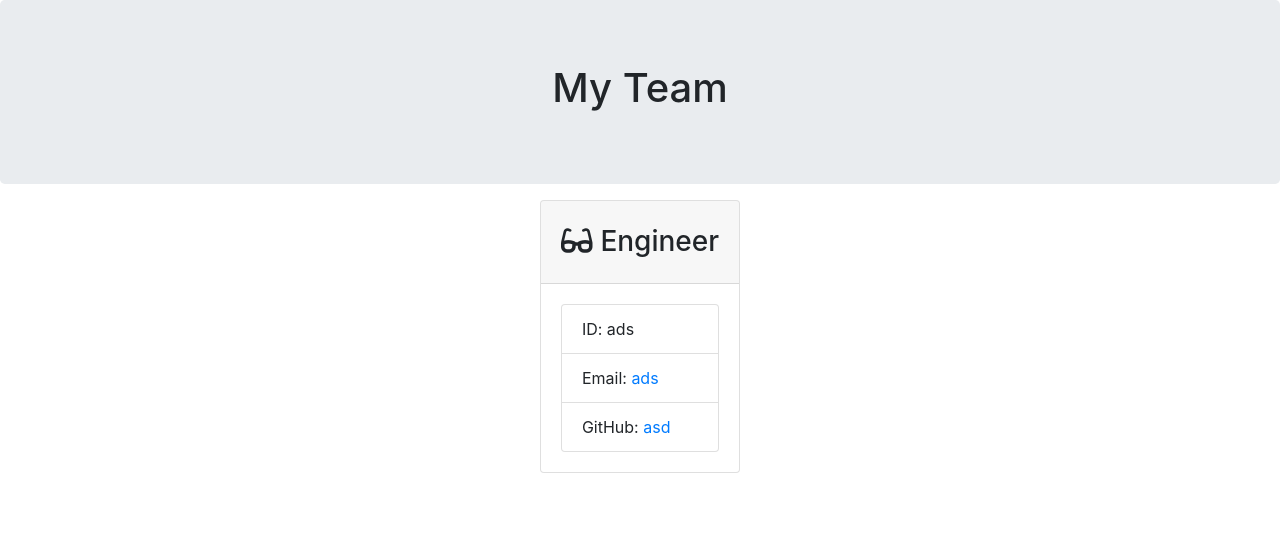
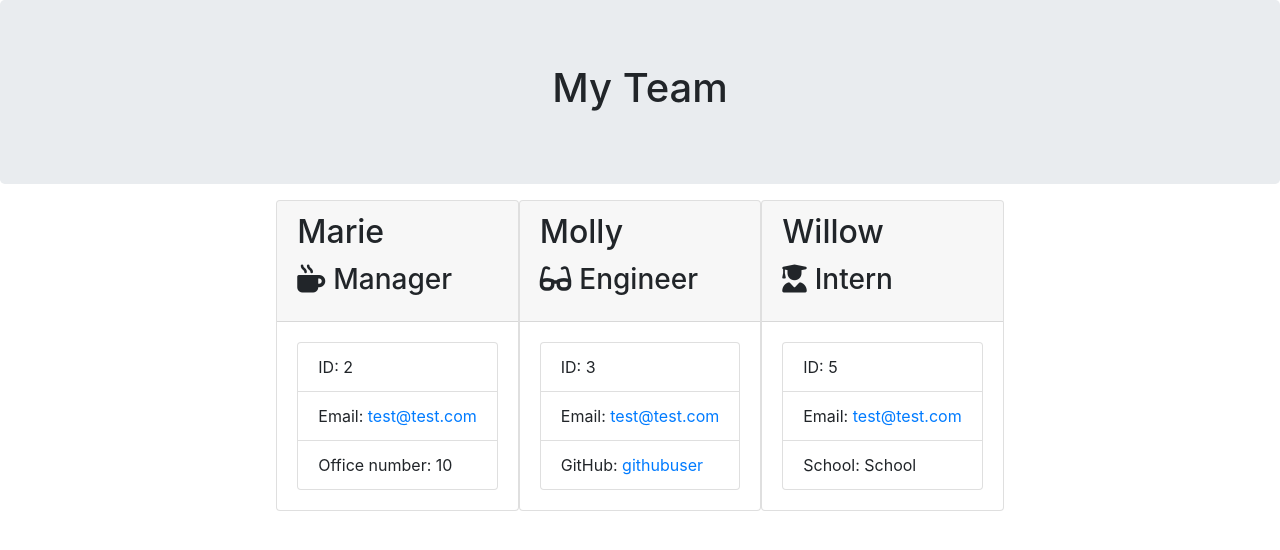
Before and after one commit to kytaylor/employee-summary, a website: page output/team.html in a window 1280 px wide. Drawn offline with nearby package versions, Linux system fonts and the light colour scheme.

```diff
--- a/output/team.html
+++ b/output/team.html
@@ -25,14 +25,40 @@
             <div class="team-area col-12 d-flex justify-content-center">
                 <div class="card employee-card">
     <div class="card-header">
-        <h2 class="card-title"></h2>
+        <h2 class="card-title">Marie</h2>
+        <h3 class="card-title"><i class="fas fa-mug-hot mr-2"></i>Manager</h3>
+    </div>
+    <div class="card-body">
+        <ul class="list-group">
+            <li class="list-group-item">ID: 2</li>
+            <li class="list-group-item">Email: <a href="mailto:test@test.com">test@test.com</a></li>
+            <li class="list-group-item">Office number: 10</li>
+        </ul>
+    </div>
+</div>
+<div class="card employee-card">
+    <div class="card-header">
+        <h2 class="card-title">Molly</h2>
         <h3 class="card-title"><i class="fas fa-glasses mr-2"></i>Engineer</h3>
     </div>
     <div class="card-body">
         <ul class="list-group">
-            <li class="list-group-item">ID: ads</li>
-            <li class="list-group-item">Email: <a href="mailto:ads">ads</a></li>
-            <li class="list-group-item">GitHub: <a href="https://github.com/asd" target="_blank" rel="noopener noreferrer">asd</a></li>
+            <li class="list-group-item">ID: 3</li>
+            <li class="list-group-item">Email: <a href="mailto:test@test.com">test@test.com</a></li>
+            <li class="list-group-item">GitHub: <a href="https://github.com/githubuser" target="_blank" rel="noopener noreferrer">githubuser</a></li>
+        </ul>
+    </div>
+</div>
+<div class="card employee-card">
+    <div class="card-header">
+        <h2 class="card-title">Willow</h2>
+        <h3 class="card-title"><i class="fas fa-user-graduate mr-2"></i>Intern</h3>
+    </div>
+    <div class="card-body">
+        <ul class="list-group">
+            <li class="list-group-item">ID: 5</li>
+            <li class="list-group-item">Email: <a href="mailto:test@test.com">test@test.com</a></li>
+            <li class="list-group-item">School: School</li>
         </ul>
     </div>
 </div>
```
Also changed, not shown: README.md, images/Screenshot 2021-02-03 160838.png (added), 1 other file.
